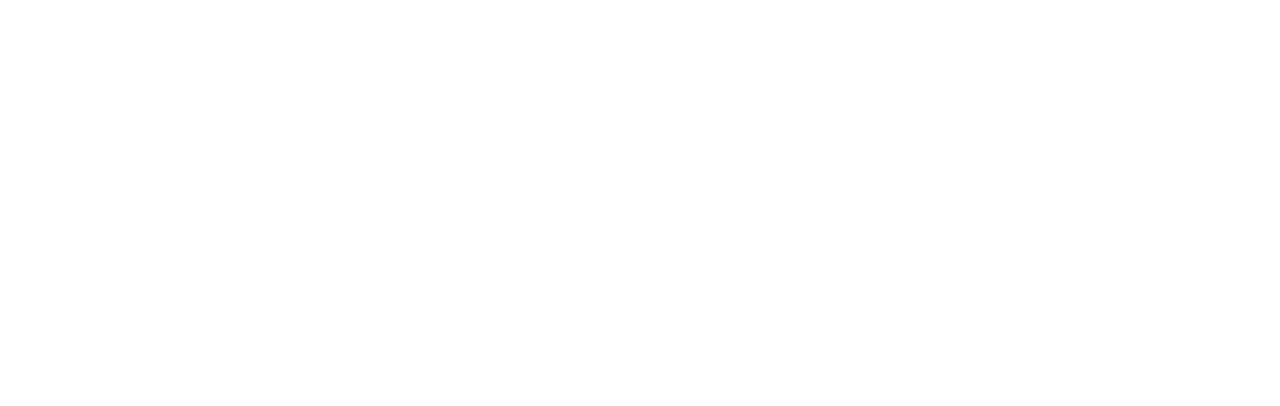
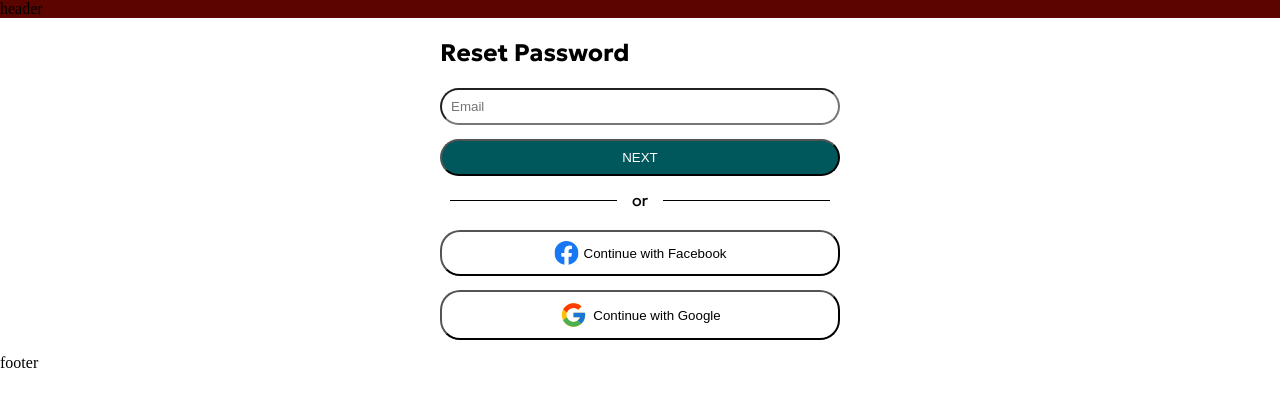
Before and after one commit to CAODANGFPT/The_gioi_thu_cung, a React (Create React App) app in the folder front-end/: page /reset-password in a window 1280 px wide. Before the commit this address had no page. Shown: the top 406 px of the page. Built offline with nearby package versions, Linux system fonts and the light colour scheme.

Commit message:
create reset password page UI

```diff
--- a/front-end/src/App.tsx
+++ b/front-end/src/App.tsx
@@ -1,7 +1,7 @@
 import { BrowserRouter, Route, Routes } from "react-router-dom";
 import "./App.css";
 import Home from "./page/base/home";
-
+import ResetPassword from "./page/base/account/reset-password";
 function App() {
   return (
     <BrowserRouter>
@@ -9,6 +9,7 @@
         <Route path="/" element={<Home />}>
           <Route index element={<Home />} />
         </Route>
+        <Route path="/reset-password" element={<ResetPassword />} />
       </Routes>
     </BrowserRouter>
   );
--- /dev/null
+++ b/front-end/src/assets/scss/layout/resetPassword.scss
@@ -0,0 +1,52 @@
+@import "../utils/functions.scss";
+@import "../utils/variables.scss";
+* {
+  padding: 0;
+  margin: 0;
+  box-sizing: border-box;
+}
+.resetPassword-form {
+  font-family: $Geologica;
+  display: flex;
+  flex-direction: column;
+  max-width: 400px;
+  margin: 0 auto;
+  .input {
+    border-radius: 20px;
+    margin-bottom: 14px;
+    width: 100%;
+    padding: 9px;
+  }
+  .btn-resetpass {
+    border-radius: 20px;
+    background-color: #00575c;
+    margin-bottom: 14px;
+    width: 100%;
+    padding: 9px;
+    color: white;
+    cursor: pointer;
+  }
+  .line-all {
+    @include Flex(flex, center, center);
+  }
+
+  .line {
+    flex: 1;
+    border-top: 1px solid #000;
+    margin: 0 10px;
+  }
+
+  .or {
+    margin: 0 5px;
+  }
+  .button {
+    @include Flex(flex, center, center);
+    border-radius: 20px;
+    background-color: white;
+    cursor: pointer;
+    margin-bottom: 14px;
+    width: 100%;
+    padding: 9px;
+    gap: 5px;
+  }
+}
--- /dev/null
+++ b/front-end/src/assets/svg/facebookIcon.tsx
@@ -0,0 +1,29 @@
+const FacebookIcon = () => (
+  <svg
+    width="25"
+    height="24"
+    viewBox="0 0 25 24"
+    fill="none"
+    xmlns="http://www.w3.org/2000/svg"
+  >
+    <g id="logos:facebook" clip-path="url(#clip0_1657_23748)">
+      <path
+        id="Vector"
+        d="M24.5 12C24.5 5.37263 19.1274 0 12.5 0C5.87262 0 0.5 5.37253 0.5 12C0.5 17.9895 4.88825 22.954 10.625 23.8542V15.4688H7.57812V12H10.625V9.35625C10.625 6.34875 12.4166 4.6875 15.1575 4.6875C16.4705 4.6875 17.8438 4.92188 17.8438 4.92188V7.875H16.3306C14.8398 7.875 14.375 8.80003 14.375 9.74906V12H17.7031L17.1711 15.4688H14.375V23.8542C20.1117 22.954 24.5 17.9896 24.5 12Z"
+        fill="#1877F2"
+      />
+      <path
+        id="Vector_2"
+        d="M17.1711 15.4688L17.7031 12H14.375V9.74906C14.375 8.79994 14.8399 7.875 16.3306 7.875H17.8438V4.92188C17.8438 4.92188 16.4705 4.6875 15.1575 4.6875C12.4166 4.6875 10.625 6.34875 10.625 9.35625V12H7.57812V15.4688H10.625V23.8542C11.2453 23.9514 11.8722 24.0002 12.5 24C13.1278 24.0002 13.7547 23.9514 14.375 23.8542V15.4688H17.1711Z"
+        fill="white"
+      />
+    </g>
+    <defs>
+      <clipPath id="clip0_1657_23748">
+        <rect width="24" height="24" fill="white" transform="translate(0.5)" />
+      </clipPath>
+    </defs>
+  </svg>
+);
+
+export default FacebookIcon;
--- /dev/null
+++ b/front-end/src/assets/svg/googleIcon.tsx
@@ -0,0 +1,34 @@
+const GoogleIcon = () => (
+  <svg
+    width="29"
+    height="28"
+    viewBox="0 0 29 28"
+    fill="none"
+    xmlns="http://www.w3.org/2000/svg"
+  >
+    <g id="flat-color-icons:google">
+      <path
+        id="Vector"
+        d="M25.9394 11.7151H24.9997V11.6666H14.4997V16.3333H21.0931C20.1312 19.0499 17.5464 21 14.4997 21C10.6339 21 7.49967 17.8657 7.49967 14C7.49967 10.1342 10.6339 6.99998 14.4997 6.99998C16.2841 6.99998 17.9075 7.67315 19.1436 8.77273L22.4435 5.47281C20.3598 3.5309 17.5727 2.33331 14.4997 2.33331C8.05676 2.33331 2.83301 7.55706 2.83301 14C2.83301 20.4429 8.05676 25.6666 14.4997 25.6666C20.9426 25.6666 26.1663 20.4429 26.1663 14C26.1663 13.2177 26.0858 12.4541 25.9394 11.7151Z"
+        fill="#FFC107"
+      />
+      <path
+        id="Vector_2"
+        d="M4.17871 8.56973L8.01179 11.3808C9.04896 8.81298 11.5608 6.99998 14.5002 6.99998C16.2846 6.99998 17.908 7.67315 19.1441 8.77273L22.444 5.47281C20.3604 3.5309 17.5732 2.33331 14.5002 2.33331C10.019 2.33331 6.13288 4.86323 4.17871 8.56973Z"
+        fill="#FF3D00"
+      />
+      <path
+        id="Vector_3"
+        d="M14.4995 25.6666C17.513 25.6666 20.2512 24.5134 22.3214 22.638L18.7106 19.5825C17.4999 20.5032 16.0205 21.0012 14.4995 21C11.465 21 8.88845 19.0651 7.91778 16.3648L4.11328 19.2961C6.04411 23.0743 9.96528 25.6666 14.4995 25.6666Z"
+        fill="#4CAF50"
+      />
+      <path
+        id="Vector_4"
+        d="M25.9397 11.7151H25V11.6667H14.5V16.3334H21.0934C20.6333 17.6263 19.8045 18.756 18.7093 19.5831L18.7111 19.5819L22.3219 22.6374C22.0664 22.8696 26.1667 19.8334 26.1667 14C26.1667 13.2178 26.0862 12.4542 25.9397 11.7151Z"
+        fill="#1976D2"
+      />
+    </g>
+  </svg>
+);
+
+export default GoogleIcon;
--- /dev/null
+++ b/front-end/src/page/base/account/reset-password/index.tsx
@@ -0,0 +1,47 @@
+import "../../../../assets/scss/layout/resetPassword.scss";
+import GoogleIcon from "../../../../assets/svg/googleIcon";
+import FooterBase from "../../../../layoutBase/footer";
+import HeaderBase from "./../../../../layoutBase/header";
+import FacebookIcon from "./../../../../assets/svg/facebookIcon";
+
+const ResetPassWord = () => {
+  return (
+    <div>
+      <HeaderBase />
+      <div className="resetPassword-form">
+        <form className="">
+          <br />
+          <h2>Reset Password</h2>
+          <br />
+          <div className="form-group">
+            <input required className="input" type="text" placeholder="Email" />
+          </div>
+
+          <button className="btn-resetpass" type="submit">
+            NEXT
+          </button>
+        </form>
+        <div className="line-all">
+          <div className="line"></div>
+          <span className="or">or</span>
+          <div className="line"></div>
+        </div>
+        <br />
+        <div className="form-group">
+          <button className="button ">
+            <FacebookIcon />
+            Continue with Facebook
+          </button>
+        </div>
+        <div className="form-group">
+          <button className="button ">
+            <GoogleIcon />
+            Continue with Google
+          </button>
+        </div>
+      </div>
+      <FooterBase />
+    </div>
+  );
+};
+export default ResetPassWord;
```
